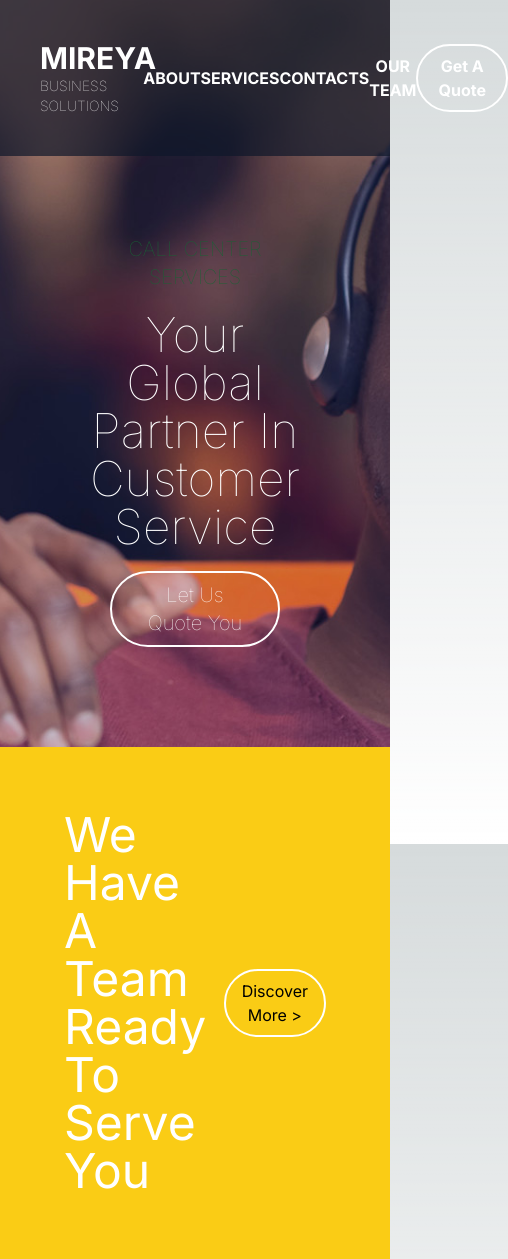
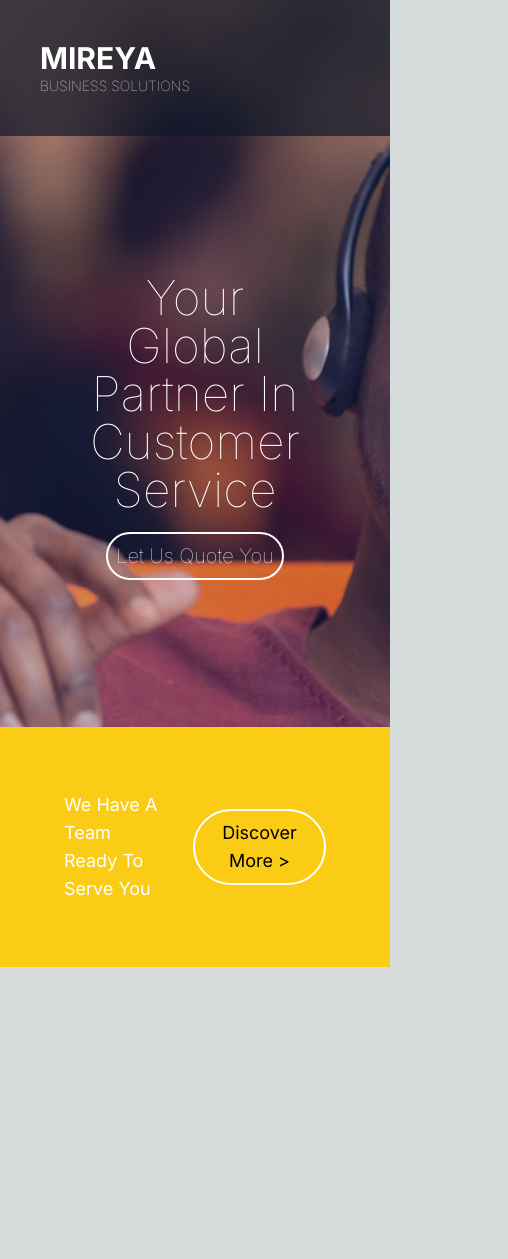
Before and after one commit to mcmanyika/mireya, a Next.js app: page / in a window 390 px wide. Shown: the whole page, 508 px wide, since content can reach past the window. After the commit the page ends 967 px from the top, so only its background shows below. Built offline with nearby package versions, Linux system fonts and the light colour scheme.

Commit message:
production

```diff
--- a/app/components/BannerText.js
+++ b/app/components/BannerText.js
@@ -4,10 +4,9 @@ export default function BannerText() {
   return (
     <div style={{ display: 'flex', justifyContent: 'center', alignItems: 'center', height: '70vh' }} className='w-1/3 mx-auto'>
         <div style={{ textAlign: 'center' }} className=' text-5xl text-white font-thin'>
-            <div className=' text-green-800 text-xl font-thin uppercase pb-5'>Call center services</div>
             <div className=' capitalize'>Your Global Partner in customer service</div>
-            <div className='p-5'>
-                <button className=' border-2 border-white pl-7 pr-7 p-2 rounded-full text-xl capitalize'> Let us quote you</button>
+            <div className='p-2 md:p-5'>
+                <button className=' border-2 border-white md:pl-7 md:pr-7 p-2 rounded-full text-xl capitalize'> Let us quote you</button>
             </div>
         </div>
     </div>
--- a/app/components/Header.js
+++ b/app/components/Header.js
@@ -3,25 +3,25 @@
 function Header() {
   return (
     <div className=' bg-slate-900 bg-opacity-70'>
-          <div className='flex justify-between max-w-7xl mx-auto p-10 uppercase font-bold text-white text-center items-center'>
-            <div className=' w-1/3'>
+          <div className=' md:flex md:justify-between md:max-w-7xl md:mx-auto p-10 uppercase font-bold text-white text-center items-center'>
+            <div className=' md:w-1/3'>
                 <div className=" text-left text-3xl">Mireya</div>
                 <div className="text-left text-sm font-thin">Business solutions</div>
             </div>
-            <div className=''>
+            <div className='hidden md:flex'>
               About
             </div>
-            <div className=''>
+            <div className='hidden md:flex'>
               Services
             </div>
-            <div className=''>
+            <div className='hidden md:flex'>
               Contacts
             </div>
-            <div className=''>
+            <div className='hidden md:flex'>
               Our Team
             </div>
-            <div>
-                <button className=" border-2 border-white rounded-full p-2 pl-5 pr-5"> Get A Quote</button>
+            <div className="hidden md:flex">
+                <button className=" border-2 border-white rounded-full p-2 pl-5 pr-5 hover:bg-black hover:text-white"> Get A Quote</button>
             </div>
           </div>
         </div>
--- a/app/components/MiddleBanner.js
+++ b/app/components/MiddleBanner.js
@@ -3,10 +3,10 @@ import React from 'react'
 export default function MiddleBanner() {
   return (
     <div className='flex bg-yellow-400 p-16 mx-auto max-w-7xl justify-between items-center'>
-        <div className=' text-5xl text-white'>
+        <div className='text-lg md:text-5xl text-white'>
             We Have A Team <br /> Ready To Serve You
         </div>
-        <div>
+        <div className='text-lg'>
         <button className="border-2 border-white rounded-full pl-4 pr-4 p-2">
         Discover More {' >'}
         </button>
```
